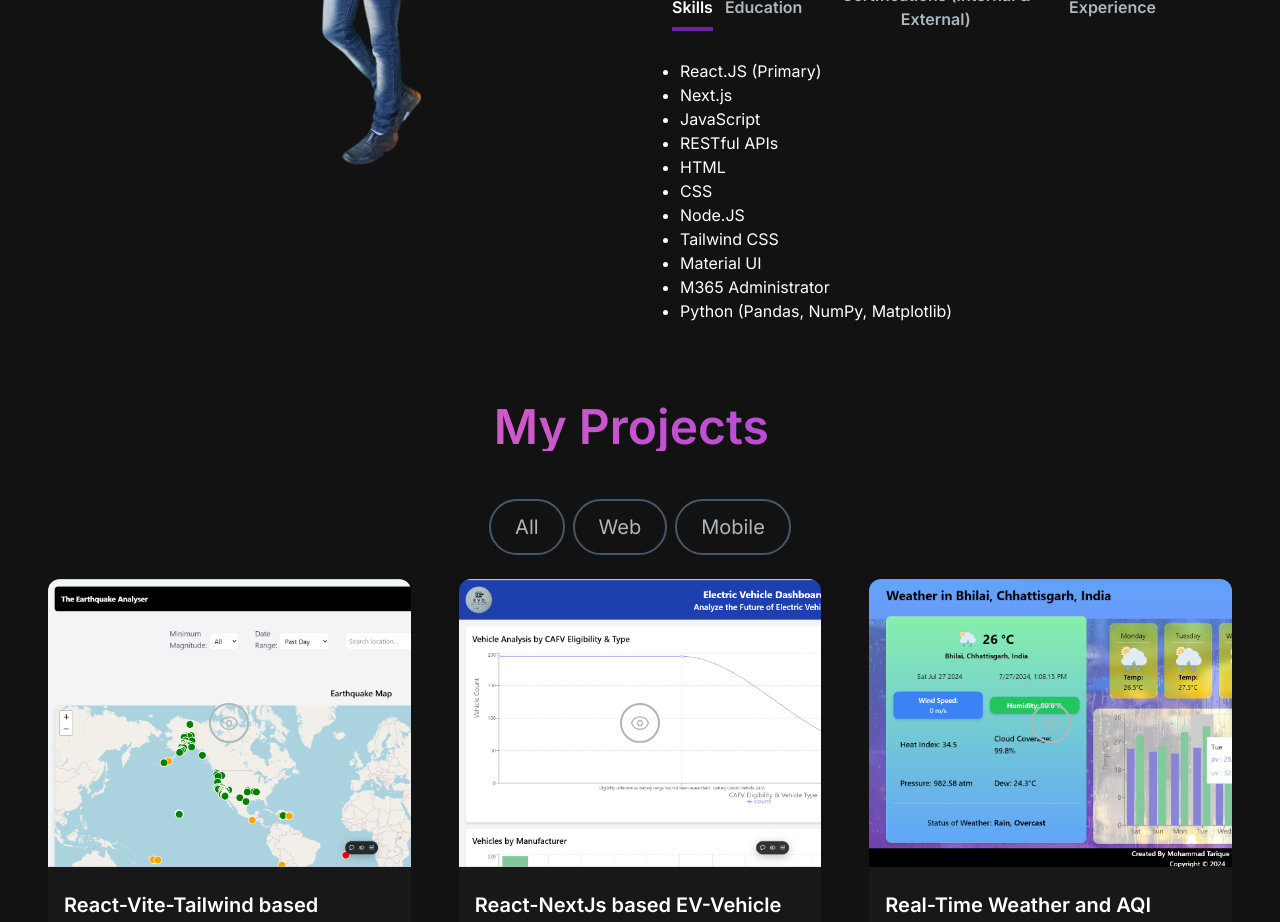
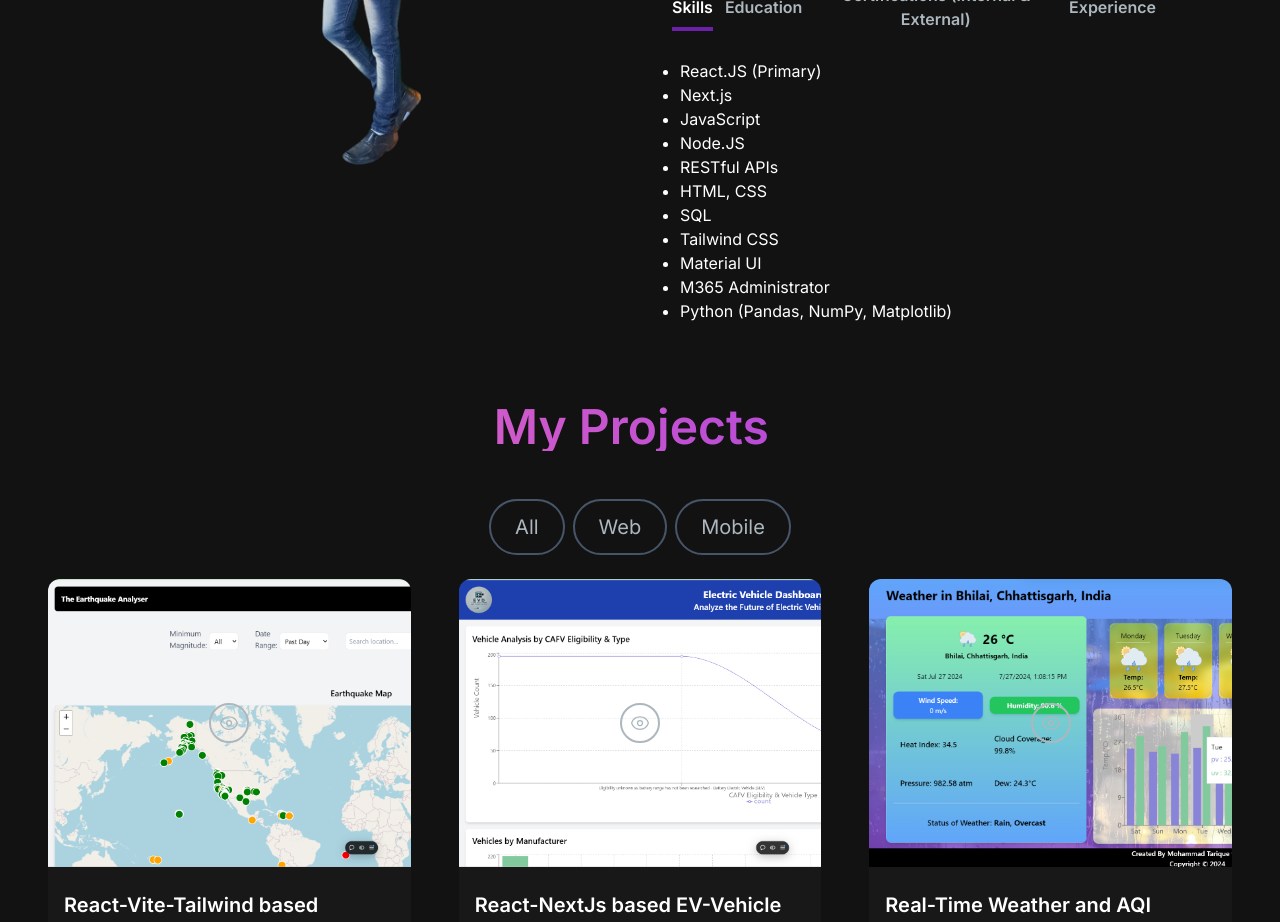
Before and after one commit to mohammadtarique6698/my-personal-portfolio-website, a Next.js app: page / in a window 1280 px wide. Shown: the part 1000-1922 px from the top of the page. Built offline with nearby package versions, Linux system fonts and the light colour scheme.

Commit message:
Update About.jsx

```diff
--- a/src/app/Components/About.jsx
+++ b/src/app/Components/About.jsx
@@ -13,10 +13,10 @@ const TabData = [
         <li>React.JS (Primary)</li>
         <li>Next.js</li>
         <li>JavaScript</li>
+        <li>Node.JS</li>
         <li>RESTful APIs</li>
-        <li>HTML</li>
-        <li>CSS</li>
-        <li>Node.JS</li>
+        <li>HTML, CSS</li>
+        <li>SQL</li>
         <li>Tailwind CSS</li>
         <li>Material UI</li>
         <li>M365 Administrator</li>
```
